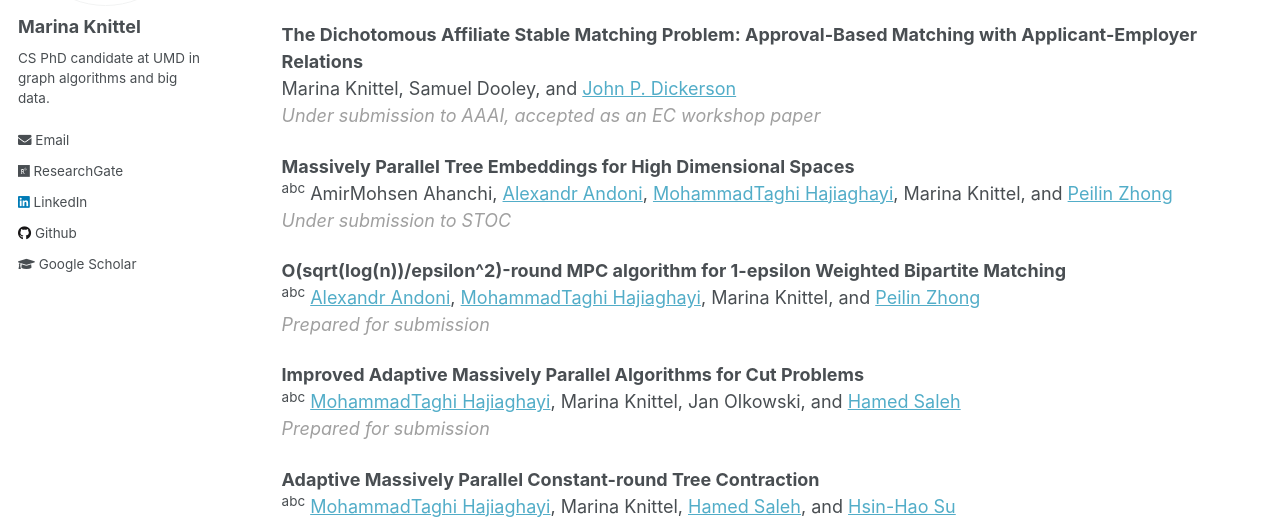
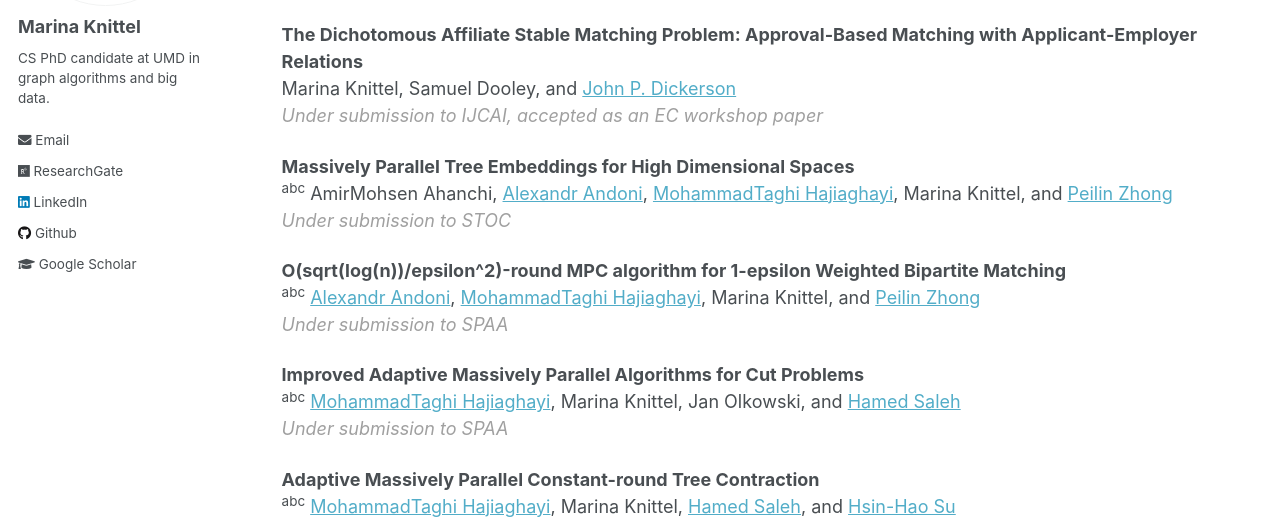
Before and after one commit to mknittel/mknittel.github.io, a Jekyll site: the page built from _pages/publications.md, in a window 1280 px wide and 900 px high. Shown: the part 287-810 px from the top of the window. Built offline with Jekyll 4.4.1, drawn with Linux system fonts in a browser that asks for light colours.

Commit message:
Updated for Feb

```diff
--- a/_pages/publications.md
+++ b/_pages/publications.md
@@ -25,7 +25,7 @@ Computer science traditionally uses competitive conferences (15-30% accepted) as
 ## Conference
 **The Dichotomous Affiliate Stable Matching Problem: Approval-Based Matching with Applicant-Employer Relations**<br/>
 Marina Knittel, Samuel Dooley, and [John P. Dickerson](http://jpdickerson.com/)<br/>
-<span style="color:#A0A0A0">*Under submission to AAAI, accepted as an EC workshop paper*</span>
+<span style="color:#A0A0A0">*Under submission to IJCAI, accepted as an EC workshop paper*</span>
 
 **Massively Parallel Tree Embeddings for High Dimensional Spaces**<br/>
 <sup>abc</sup> AmirMohsen Ahanchi, [Alexandr Andoni](http://www.cs.columbia.edu/~andoni/), [MohammadTaghi Hajiaghayi](https://www.cs.umd.edu/~hajiagha/), Marina Knittel, and [Peilin Zhong](http://www.cs.columbia.edu/~peilin/)<br/>
@@ -33,11 +33,11 @@ Marina Knittel, Samuel Dooley, and [John P. Dickerson](http://jpdickerson.com/)<
 
 **O(sqrt(log(n))/epsilon^2)-round MPC algorithm for 1-epsilon Weighted Bipartite Matching**<br/>
 <sup>abc</sup> [Alexandr Andoni](http://www.cs.columbia.edu/~andoni/), [MohammadTaghi Hajiaghayi](https://www.cs.umd.edu/~hajiagha/), Marina Knittel, and [Peilin Zhong](http://www.cs.columbia.edu/~peilin/)<br/>
-<span style="color:#A0A0A0">*Prepared for submission*</span>
+<span style="color:#A0A0A0">*Under submission to SPAA*</span>
 
 **Improved Adaptive Massively Parallel Algorithms for Cut Problems**<br/>
 <sup>abc</sup> [MohammadTaghi Hajiaghayi](https://www.cs.umd.edu/~hajiagha/), Marina Knittel, Jan Olkowski, and [Hamed Saleh](https://www.cs.umd.edu/~hamed/)<br/>
-<span style="color:#A0A0A0">*Prepared for submission*</span>
+<span style="color:#A0A0A0">*Under submission to SPAA*</span>
 
 **Adaptive Massively Parallel Constant-round Tree Contraction**<br/>
 <sup>abc</sup> [MohammadTaghi Hajiaghayi](https://www.cs.umd.edu/~hajiagha/), Marina Knittel, [Hamed Saleh](https://www.cs.umd.edu/~hamed/), and [Hsin-Hao Su](https://sites.google.com/site/distributedhsinhao/)<br/>
```
Also changed, not shown: _pages/about.md (+1 -1 lines).
